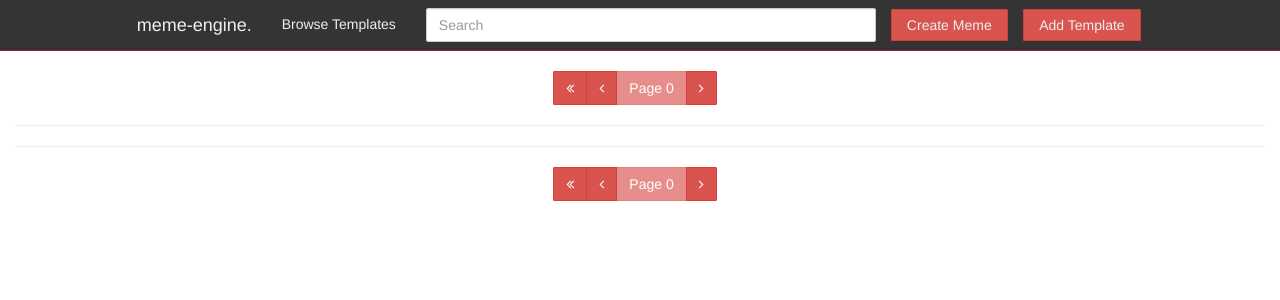
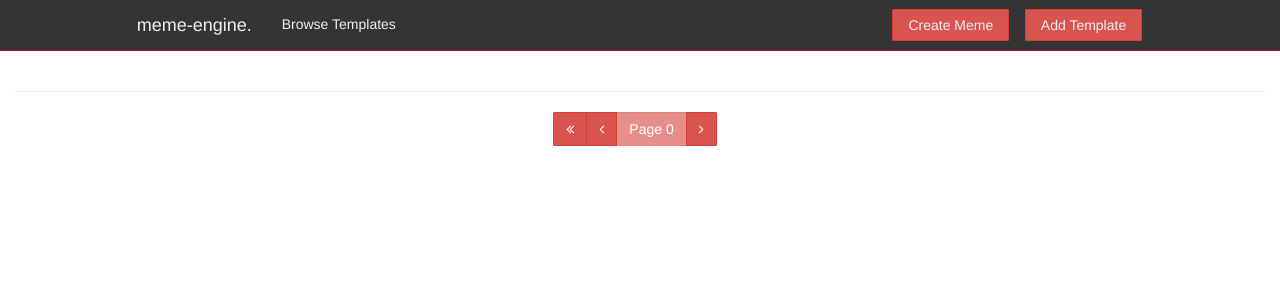
Before and after one commit to gmjosack/meme_engine, a Python web app: template meme_engine/templates/memes.html in a window 1280 px wide. Shown: the top 300 px of the page. Run offline with Jinja, Linux system fonts and the light colour scheme; the template is opened without the code that fills it, so the values that code supplies are empty; some libraries are stand-ins or nearby versions.

Commit message:
Remove non-functional search and extra paginator

```diff
--- a/meme_engine/templates/base.html
+++ b/meme_engine/templates/base.html
@@ -14,23 +14,18 @@
         <div class="container-fluid">
             <div class="row">
                 <nav class="navbar navbar-static-top navbar-default" role="navigation">
-                    <div class="col-md-10 col-md-offset-1">
+                    <div class="col-sm-10 col-sm-offset-1">
                         <a class="navbar-brand" href="/">meme-engine.</a>
-
                         <ul class="nav navbar-nav">
                             <li><a href="/template">Browse Templates</a></li>
                         </ul>
 
-                        <form class="navbar-form navbar-left" role="search">
-                            <div class="form-group">
-                                <input size="50" type="text" class="form-control" placeholder="Search">
-                            </div>
-                        </form>
-
-                        <ul class="nav navbar-nav">
+                        <ul class="nav navbar-right navbar-nav">
                             <li><a class="btn btn-danger" href="/create_meme">Create Meme</a></li>
                             <li>&nbsp;&nbsp;&nbsp;&nbsp;</li>
                             <li><a class="btn btn-danger" href="/add_template">Add Template</a></li>
+                            <li>&nbsp;&nbsp;&nbsp;&nbsp;</li>
+                            <li>&nbsp;&nbsp;&nbsp;&nbsp;</li>
                         </ul>
 
                     </div>
--- a/meme_engine/templates/memes.html
+++ b/meme_engine/templates/memes.html
@@ -2,10 +2,6 @@
 {% from 'macros/pagination.html' import paginator %}
 
 {% block content %}
-    <div class="text-center">
-        {{ paginator(offset, limit, args, memes|length) }}
-    </div>
-    <hr>
     {% for meme in memes %}
         <a href="/meme/{{meme.key().id()}}">
             <div class="thumbnail-img">
--- a/meme_engine/templates/templates.html
+++ b/meme_engine/templates/templates.html
@@ -2,10 +2,6 @@
 {% from 'macros/pagination.html' import paginator %}
 
 {% block content %}
-    <div class="text-center">
-        {{ paginator(offset, limit, args, memes|length) }}
-    </div>
-    <hr>
     {% for template in templates %}
         <a href="/template/{{template.key().id()}}">
             <div class="thumbnail-img">
```
